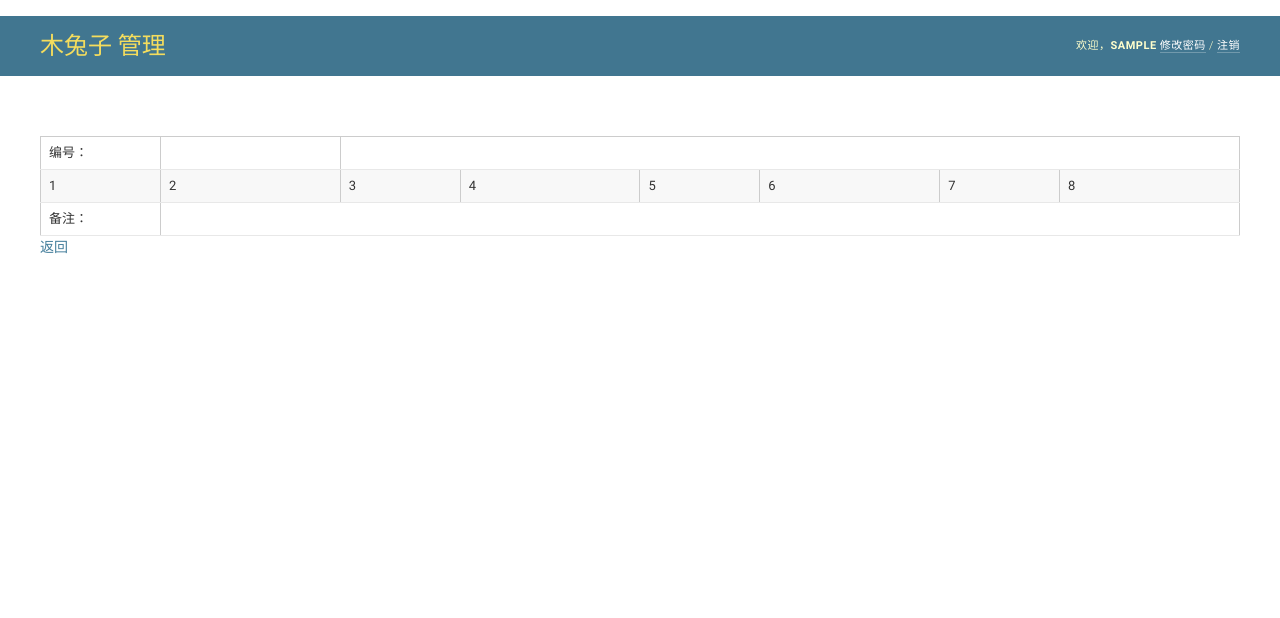
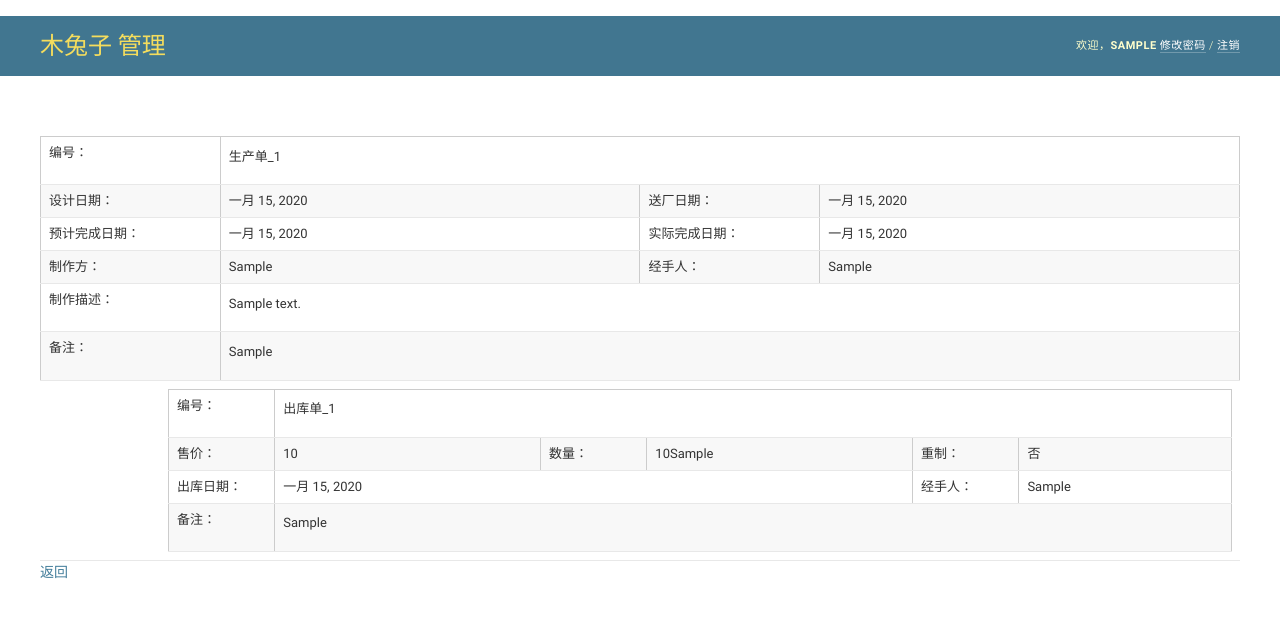
Before and after one commit to lanslotvc/WoodenRabbit, a Django app: page /amber/craft/1/ in a window 1280 px wide. Shown: the top 618 px of the page. Run offline with Django 3.2, Linux system fonts and the light colour scheme; a user stored in the database is signed in; tables that the repository leaves empty hold one stand-in row (values such as "Sample post").

Commit message:
craft pages

```diff
--- a/ppx/amber/models.py
+++ b/ppx/amber/models.py
@@ -202,9 +202,9 @@ class OutBound(models.Model):
     if self.type == 0:
       ret = '出库单_'
     elif self.type == 1:
-      ret = '销售单_'
+      ret = '出库销售单_'
     elif self.type == 2:
-      ret = '生产单_'
+      ret = '出库生产单_'
     return ret + str(self.id)
   def get_absolute_url(self):
     return reverse('amber:store', kwargs={'pk': self.store.pk})
--- a/ppx/amber/templates/amber/craftsheet_detail.html
+++ b/ppx/amber/templates/amber/craftsheet_detail.html
@@ -5,18 +5,47 @@
 </style>
 
 {% block content %}
+
 <table border=1 width=100% cellspacing="0">
-  <tr><td width=10%>编号：</td><td></td><td colspan=6><p align="left">{{ craft }}</td></tr>
+  <tr><td width=15%>编号：</td><td colspan=3><p align="left">{{ craftsheet }}</td></tr>
   <tr>
-    <td width=10%>1</td><td width=15%>2</td>
-    <td width=10%>3</td><td width=15%>4</td>
-    <td width=10%>5</td><td width=15%>6</td>
-    <td width=10%>7</td><td width=15%>8</td>
+    <td>设计日期：</td><td width=35%>{{ craftsheet.ddate }}</td>
+    <td>送厂日期：</td><td width=35%>{{ craftsheet.sdate }}</td>
   </tr>
-  <tr><td width=10%>备注：</td><td colspan=7><p align="left">{{ craft.tag }}</td></tr>
+  <tr>
+    <td>预计完成日期：</td><td>{{ craftsheet.edate }}</td>
+    <td>实际完成日期：</td><td>{{ craftsheet.adate }}</td>
+  </tr>
+  <tr>
+    <td>制作方：</td><td>{{ craftsheet.producer }}</td>
+    <td>经手人：</td><td>{{ craftsheet.by }}</td>
+  </tr>
+  <tr><td>制作描述：</td><td colspan=3><p align="left">{{ craftsheet.desc }}</td></tr>
+  <tr><td>备注：</td><td colspan=3><p align="left">{{ craftsheet.tag }}</td></tr>
+</table>
+
+<table border=0 width=100% cellspacing="0">
+  <tr><td width=10%></td><td>
+{% for outbound in outbounds %}
+    <table border=1 width=100% cellspacing="0">
+      <tr><td width=10%>编号：</td><td colspan=5><p align="left">{{ outbound }}</td></tr>
+      <tr>
+        <td width=10%>售价：</td><td width=25%>{{ outbound.price }}</td>
+        <td width=10%>数量：</td><td width=25%>{{ outbound.quantity }}{{ outbound.store.inb.qunit }}</td>
+        <td width=10%>重制：</td><td width=20%>{{ outbound.get_recraft_display }}</td>
+      </tr>
+      <tr>
+        <td>出库日期：</td><td colspan=3>{{ outbound.date }}</td>
+        <td>经手人：</td><td>{{ outbound.by }}</td>
+      </tr>
+      <tr><td width=10%>备注：</td><td colspan=5><p align="left">{{ outbound.tag }}</td></tr>
+    </table>
+{% endfor %}
+  </td></tr>
 </table>
 
 <div class="modify">
   <a href="{% url 'amber:craft_list' %}" >返回</a>
 </div>
+
 {% endblock %}
--- a/ppx/amber/templates/amber/index.html
+++ b/ppx/amber/templates/amber/index.html
@@ -8,6 +8,12 @@
 {% if is_group_finance or is_group_sales or user.is_superuser %}
 <div>
   <h2><a href="{% url 'amber:store_list' %}" >库存查看</a></h2>
+</div>
+{% endif %}
+
+{% if is_group_designer or user.is_superuser %}
+<div>
+  <h2><a href="{% url 'amber:craft_list' %}" >生产单查看</a></h2>
 </div>
 {% endif %}
 
--- a/ppx/amber/views.py
+++ b/ppx/amber/views.py
@@ -335,8 +335,14 @@ class CraftCreateView(PermissionRequiredMixin, CreateView):
     #stores = self.request.POST.getlist('stores_old') + self.request.POST.getlist('stores')
     obj = form.save(commit = False)
     obj.by = str(self.request.user)
-    obj.tag = self.request.GET.getlist('outbounds')
     obj.save()
+
+    obs = self.request.GET.getlist('outbounds')
+    for o in obs:
+      ob = OutBound.objects.filter(id=o)[0]
+      ob.craft = obj
+      ob.type = 2
+      ob.save()
     return super(CraftCreateView, self).form_valid(form)
 
 class CraftDetailView(LoginRequiredMixin, DetailView):
@@ -385,7 +391,17 @@ class CraftListView(LoginRequiredMixin, ListView):
       order_by = int(order_by)
       order = abs(order_by)
       if (order == 1):
-        pass
+        ol = sorted(ol, key=lambda i: i.id)
+      elif (order == 2):
+        ol = sorted(ol, key=lambda i: i.cdate)
+      elif (order == 3):
+        ol = sorted(ol, key=lambda i: i.ddate)
+      elif (order == 4):
+        ol = sorted(ol, key=lambda i: i.sdate)
+      elif (order == 5):
+        ol = sorted(ol, key=lambda i: i.edate)
+      elif (order == 6):
+        ol = sorted(ol, key=lambda i: i.adate)
       if (order_by < 0):
         ol.reverse()
       context['order_by'] = order_by
```
Also changed, not shown: ppx/amber/templates/amber/craftsheet_list.html (+17 -0 lines), ppx/amber/templates/amber/print_crafts.html (+15 -7 lines).
